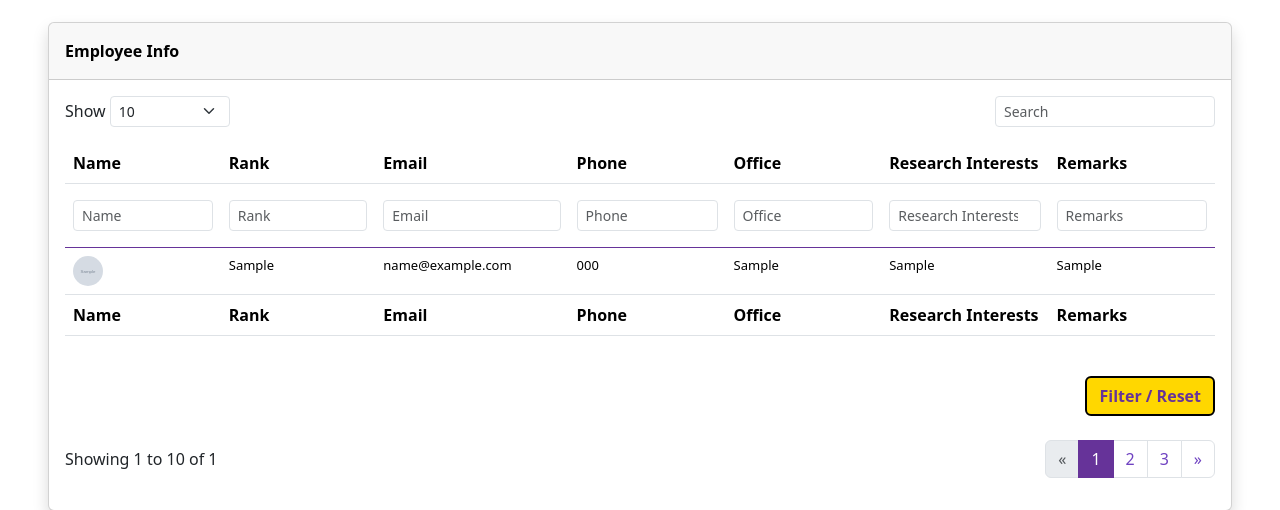
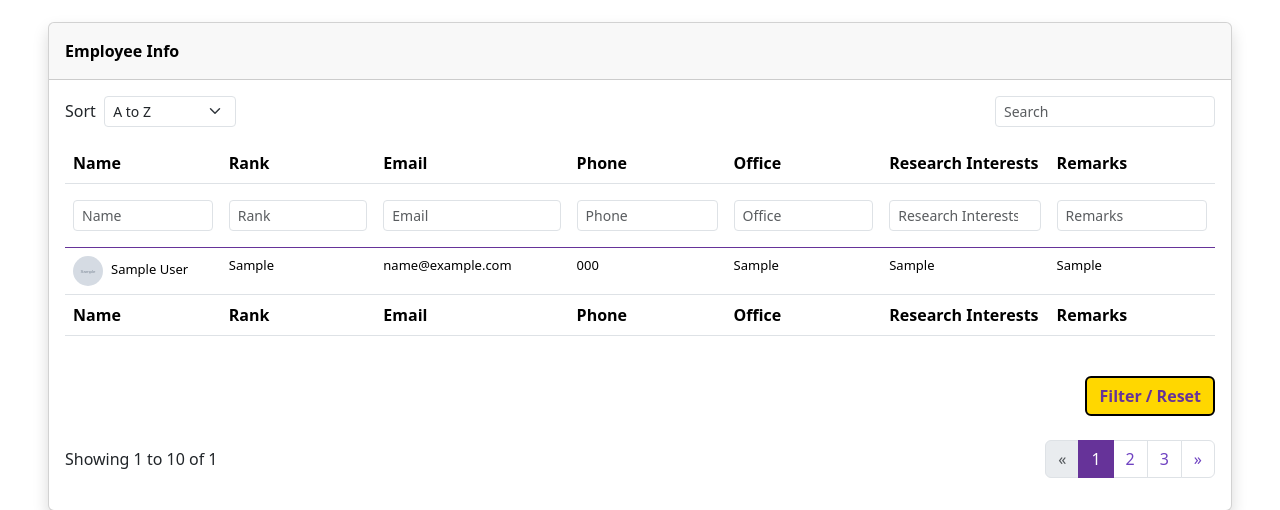
Before and after one commit to 3010-Grp-4/3010-proj-group-4, a Django app: page / in a window 1280 px wide. Shown: the part 185-695 px from the top of the page. Run offline with Django 4.2, Linux system fonts and the light colour scheme; tables that the repository leaves empty hold one stand-in row (values such as "Sample post"); grey boxes marked "Sample" are stand-in pictures; some libraries are stand-ins or nearby versions.

Commit message:
Update faculty dashboard with sorting feature
The faculty dashboard template and view have been updated to include a sorting feature. This allows users to sort faculty members in ascending or descending order. In addition, faculty details are now displayed using the associated user model fields for more accurate information.

```diff
--- a/ecu_dash/dashboard/templates/dashboard/faculty.html
+++ b/ecu_dash/dashboard/templates/dashboard/faculty.html
@@ -45,12 +45,23 @@
             <form method="get" action="">
                 <div class="row">
                     <div class="col-md-6 text-nowrap">
-                        <div id="dataTable_length" class="dataTables_length" aria-controls="dataTable"><label class="form-label">Show&nbsp;<select class="d-inline-block form-select form-select-sm">
-                                    <option value="10" selected="">10</option>
-                                    <option value="25">25</option>
-                                    <option value="50">50</option>
-                                    <option value="100">100</option>
-                                </select>&nbsp;</label></div>
+<!--                        <div id="dataTable_length" class="dataTables_length" aria-controls="dataTable">-->
+<!--                            <label class="form-label">Show&nbsp;<select class="d-inline-block form-select form-select-sm">-->
+<!--                                    <option value="10" selected="">10</option>-->
+<!--                                    <option value="25">25</option>-->
+<!--                                    <option value="50">50</option>-->
+<!--                                    <option value="100">100</option>-->
+<!--                                </select>&nbsp;</label>-->
+<!--                        </div>-->
+                            <div id="dataTable_length" class="dataTables_length" aria-controls="dataTable">
+                                <label class="form-label">Sort&nbsp;
+                                    <select class="d-inline-block form-select form-select-sm" name="sort">
+                                        <option value="asc">A to Z</option>
+                                        <option value="desc">Z to A</option>
+                                    </select>
+                                &nbsp;</label>
+                            </div>
+
                     </div>
                     <div class="col-md-6">
 
@@ -92,11 +103,11 @@
                             {% for faculty in faculty %}
                             <!-- Start: Faculty Row -->
                                 <tr style="font-size: small;">
-                                    <td><img class="rounded-circle me-2" width="30" height="30" src="{{ faculty.img_url }}">{{ faculty.name }}</td>
+                                    <td><img class="rounded-circle me-2" width="30" height="30" src="{{ faculty.img_url }}">{{ faculty.user.first_name }} {{ faculty.user.last_name }}</td>
                                     <td>{{ faculty.position }}</td>
-                                    <td>{{ faculty.email }}</td>
+                                    <td>{{ faculty.user.email }}</td>
                                     <td>{{ faculty.phone }}</td>
-                                    <td>{{ faculty.office }}</td>
+                                    <td>{{ faculty.department }}</td>
                                     <td>{{ faculty.research_interest }}</td>
                                     <td>{{ faculty.remarks }}</td>
                                 </tr>
--- a/ecu_dash/dashboard/views.py
+++ b/ecu_dash/dashboard/views.py
@@ -55,6 +55,13 @@
 
     # Apply the constructed query to filter faculties
     faculties = faculties.filter(query)
+
+    # Sorting logic
+    sort_order = request.GET.get('sort', 'asc')  # Default to ascending order
+    if sort_order == 'desc':
+        faculties = faculties.order_by('-user')  # Descending sort
+    else:
+        faculties = faculties.order_by('user')  # Ascending sort
 
     context = {
         'faculty': faculties,
```
